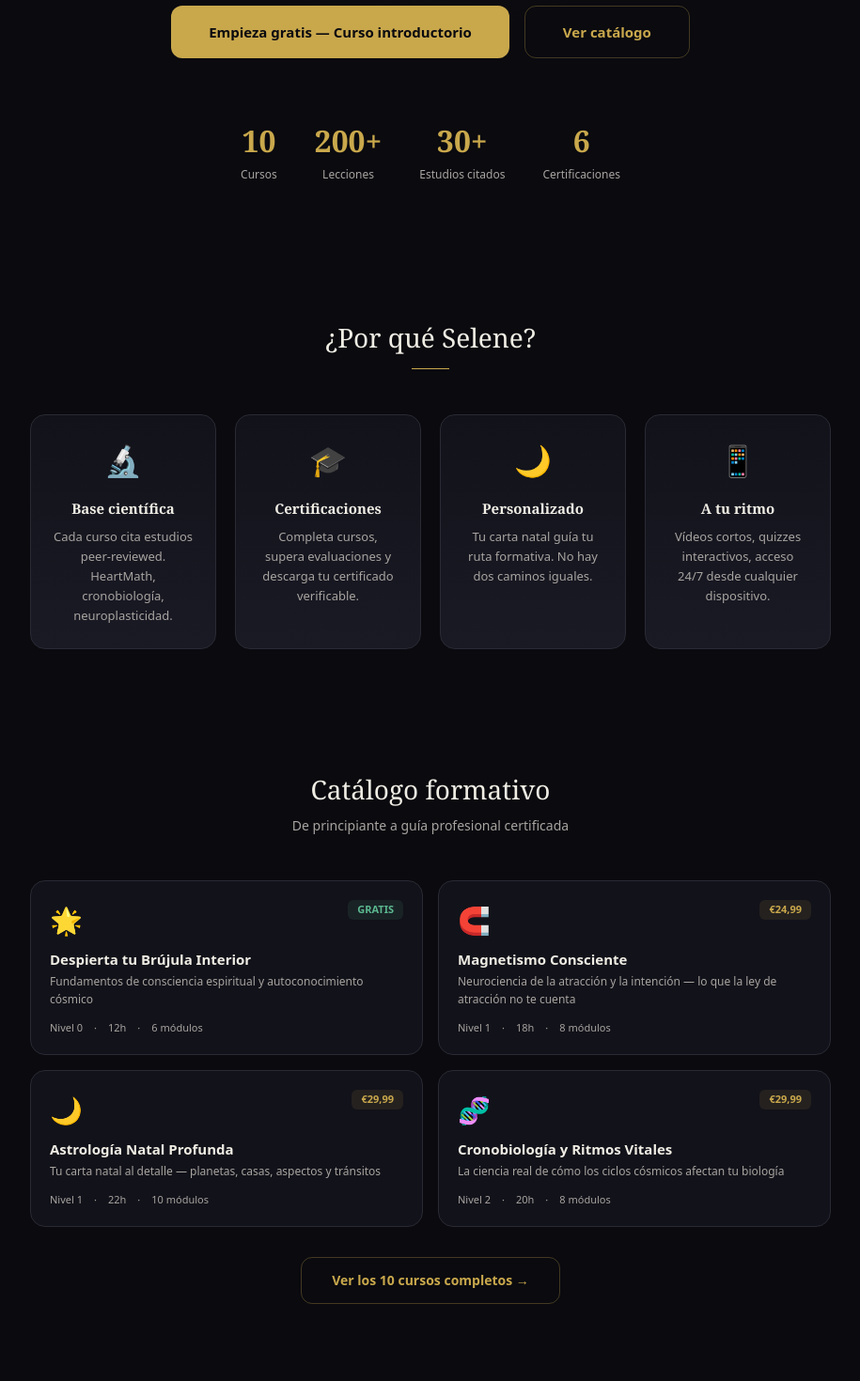
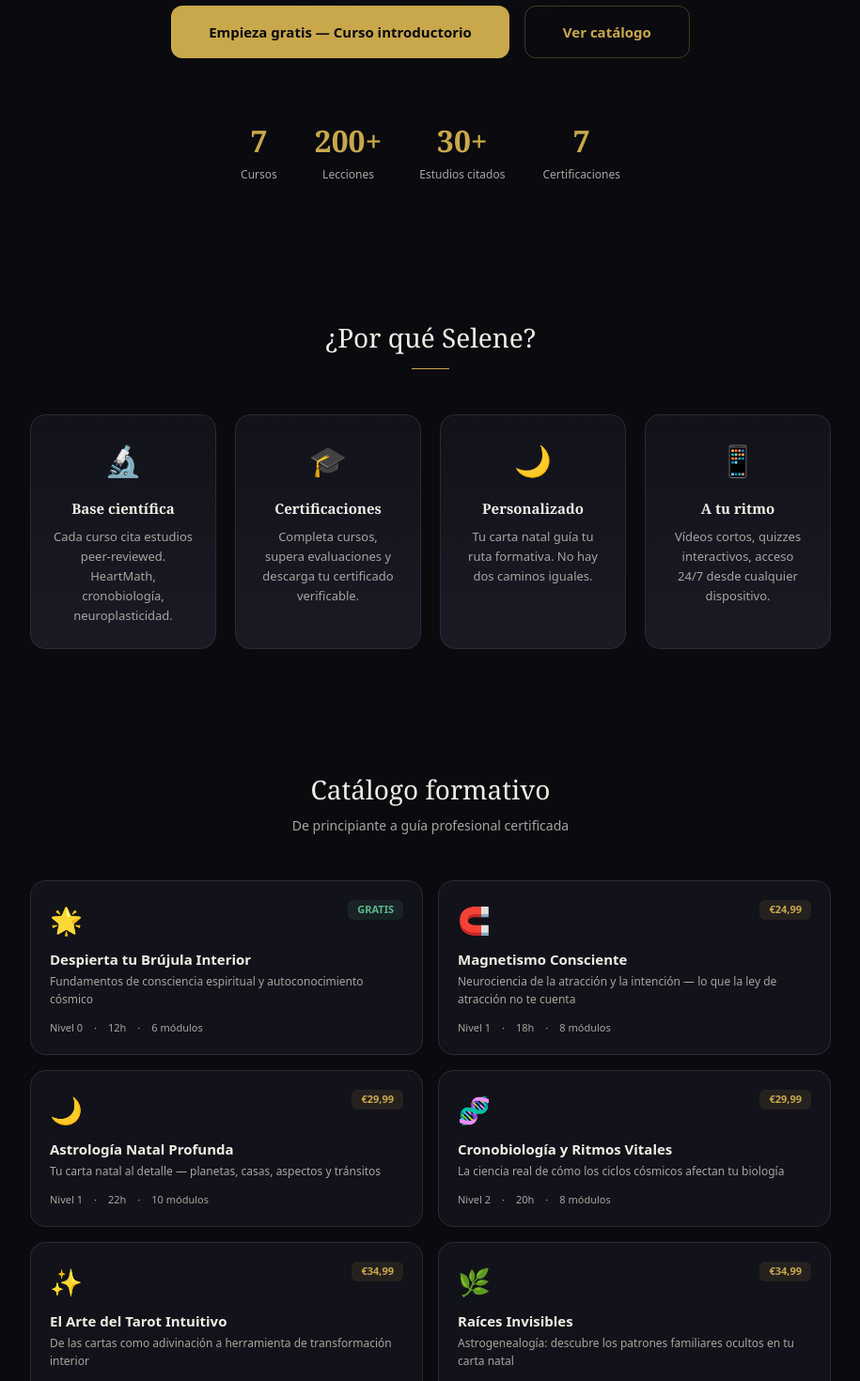
Before and after one commit to Selenaura/academy, a Next.js app: page / in a window 1280 px wide. Shown: the part 520-1990 px from the top of the page at 94% size, without its empty margins (182-1097 px from the left). Built offline with nearby package versions, Linux system fonts and the light colour scheme.

Commit message:
fix: show 6 courses in catalog preview, dynamic course count
- Increase catalog preview from 4 to 6 courses (includes Raíces Invisibles)
- Make stats and CTA text use dynamic COURSES.length instead of hardcoded 10

Co-Authored-By: Claude Opus 4.6 <noreply@anthropic.com>

```diff
--- a/app/page.js
+++ b/app/page.js
@@ -4,10 +4,10 @@ import { Navbar, Footer, GoldDivider, Card } from '@/components/ui';
 
 export default function LandingPage() {
   const stats = [
-    { value: '10', label: 'Cursos' },
+    { value: String(COURSES.length), label: 'Cursos' },
     { value: '200+', label: 'Lecciones' },
     { value: '30+', label: 'Estudios citados' },
-    { value: '6', label: 'Certificaciones' },
+    { value: '7', label: 'Certificaciones' },
   ];
 
   const features = [
@@ -95,7 +95,7 @@ export default function LandingPage() {
         </div>
 
         <div className="grid grid-cols-1 sm:grid-cols-2 gap-4">
-          {COURSES.slice(0, 4).map(course => (
+          {COURSES.slice(0, 6).map(course => (
             <Card key={course.id} hover className="p-5">
               <div className="flex justify-between items-start mb-3">
                 <span className="text-[28px]">{course.icon}</span>
@@ -127,7 +127,7 @@ export default function LandingPage() {
             href="/auth?mode=register"
             className="inline-flex items-center gap-2 text-sm font-semibold text-selene-gold px-8 py-3.5 rounded-xl border border-selene-gold/30 hover:bg-selene-gold/5 transition no-underline"
           >
-            Ver los 10 cursos completos →
+            Ver los {COURSES.length} cursos completos →
           </Link>
         </div>
       </section>
```
